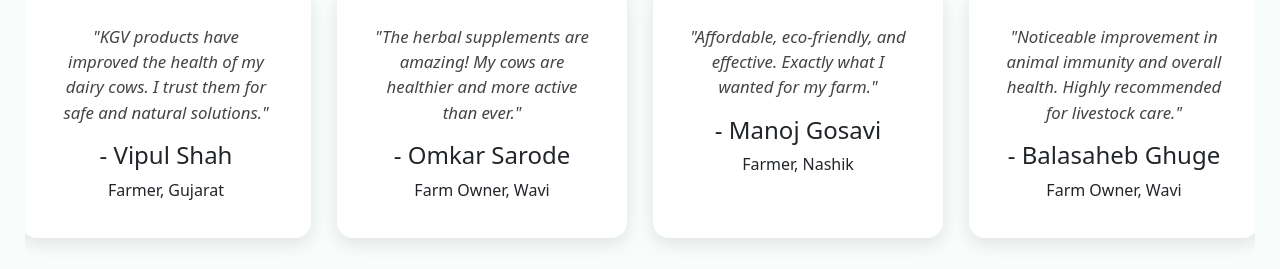
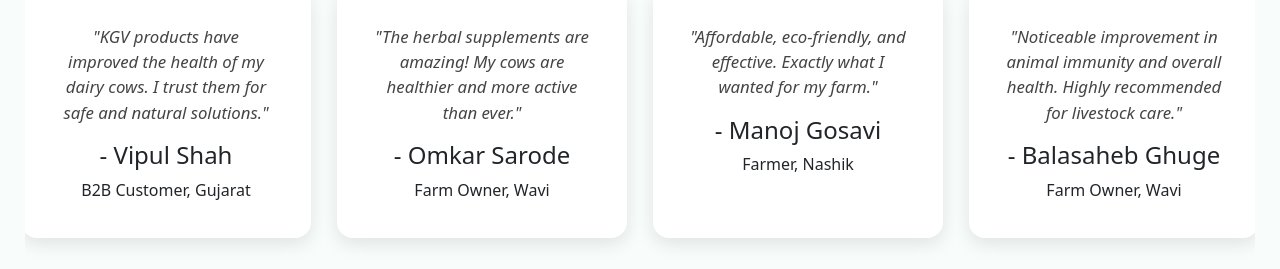
Before and after one commit to mehul-gosavi/kgvhealthcare, a React (Create React App) app: page / in a window 1280 px wide. Shown: the part 2034-2303 px from the top of the page. Built offline with nearby package versions, Linux system fonts and the light colour scheme.

Commit message:
testimonal updates

```diff
--- a/src/pages/Home.jsx
+++ b/src/pages/Home.jsx
@@ -180,7 +180,7 @@
           safe and natural solutions."
         </p>
         <h4>- Vipul Shah</h4>
-        <span>Farmer, Gujarat</span>
+        <span>B2B Customer, Gujarat</span>
       </div>
 
       <div className="testimonial-card">
```
